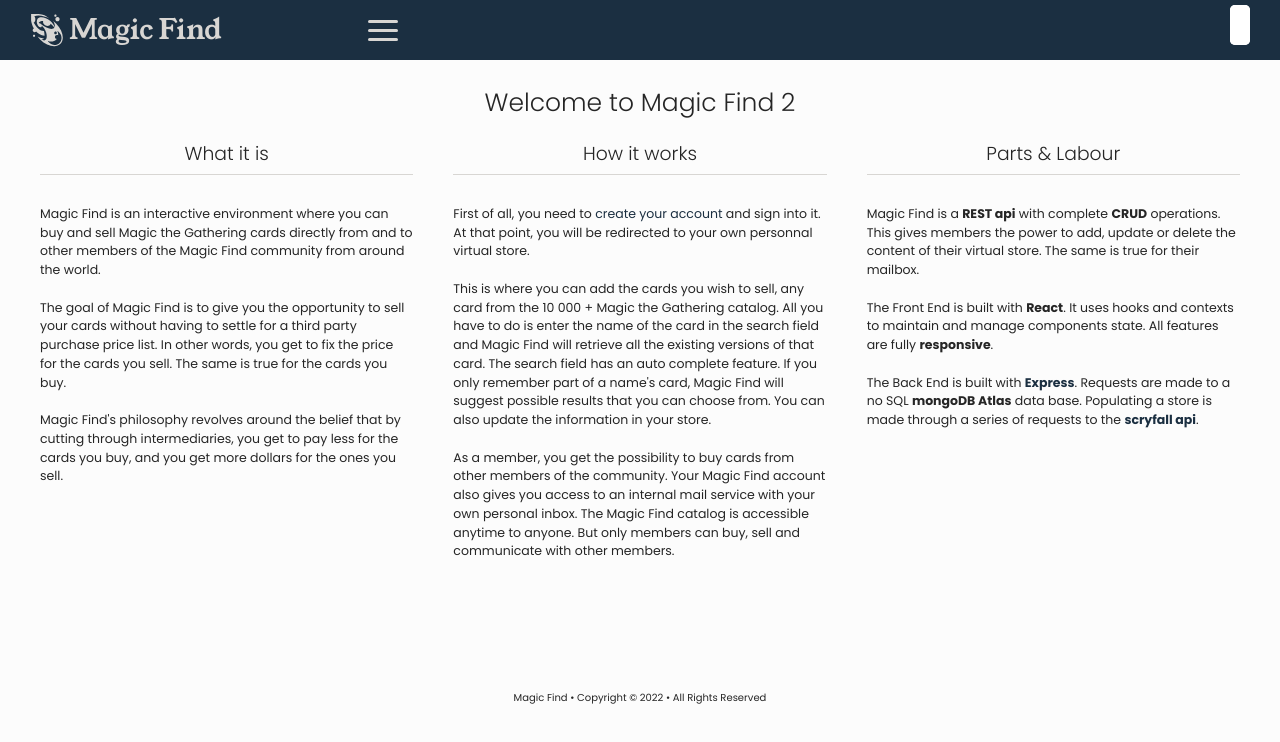
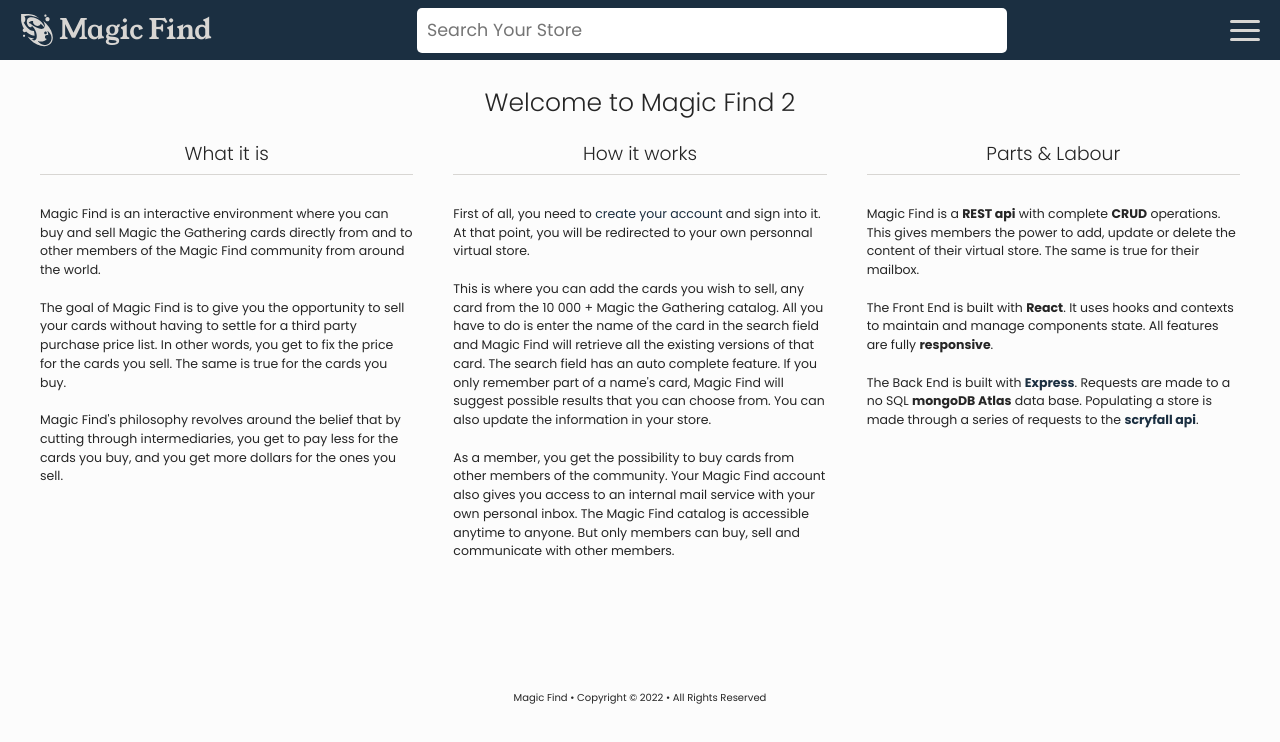
Before and after one commit to rocketxl5/magicfind-client, a React (Create React App) app: page / in a window 1280 px wide. Shown: the top 742 px of the page. Built offline with nearby package versions, Linux system fonts and the light colour scheme.

Commit message:
Header Navigation etc

```diff
--- a/src/components/layout/Header.js
+++ b/src/components/layout/Header.js
@@ -11,12 +11,11 @@ const Header = () => {
   // Check if browser is firefox
   useEffect(() => {
     setIsFirefox(window.navigator.userAgent.includes('Firefox'));
-    // setInnerWidth(window.innerWidth);
   }, []);
 
   // Handle search bar and menu animation for mobile @ width < 725px
   const handleClick = (e) => {
-    // document.querySelector('.search-bar').style.transition = "all 0.1s ease";
+
     // Close menu when click on nav links or logo
     if (e.target.classList.contains('nav-link') || e.target.classList.contains('logo-btn')) {
       // Uncheck checkbox to close mobile menu
--- a/src/components/layout/Navbar.js
+++ b/src/components/layout/Navbar.js
@@ -31,7 +31,6 @@ function Navbar({ isFirefox }) {
             <input type="checkbox" id="mobile-nav" className="mobile-nav" onChange={handleChange} />
             <nav>
                 <section className="left-side-nav">
-                    <SearchBar />
                     {/*************************************************
                      /*  SearchBtn icon mobile only @ screen < 725px
                      /*  Has a label linked to mobile-nav checkbox
--- a/src/components/layout/navbtn/HamburgerBtn.js
+++ b/src/components/layout/navbtn/HamburgerBtn.js
@@ -2,11 +2,11 @@ import React from 'react';
 
 const HamburgerBtn = () => {
     return (
-        <div>
-            <label htmlFor="mobile-nav" className="mobile-nav-label nav-btn hamburger-btn">
-                <span></span>
-            </label>
-        </div>
+
+        <label htmlFor="mobile-nav" className="nav-btn hamburger-btn mobile-nav-label ">
+            <span></span>
+        </label>
+
     )
 }
 
--- a/src/components/layout/navbtn/LogoBtn.js
+++ b/src/components/layout/navbtn/LogoBtn.js
@@ -5,8 +5,8 @@ import styled from 'styled-components';
 
 const LogoBtn = () => {
   return (
-    <Logo>
-      <Anchor className="nav-btn logo-btn" to="/" title="Magic Find logo">
+    <Logo className="logo-btn">
+      <Anchor to="/" title="Magic Find logo">
         <SVG>
           <GiWaterBolt />
         </SVG>
@@ -23,7 +23,6 @@ const Logo = styled.div`
 height: inherit;
 display: flex;
 align-items: center;
-// width: 100%;
 
 &:hover {
   cursor: pointer;
@@ -32,7 +31,6 @@ align-items: center;
 const Anchor = styled(Link)`
 display: flex;
 align-items: center;
- height: inherit;
 `;
 
 
@@ -41,7 +39,6 @@ display: inline-block;
 svg {
   font-size: 3.4rem;
   display: block;
-  color: #d8d6d3;
 }
 `
 
--- a/src/components/layout/navbtn/SearchBtn.js
+++ b/src/components/layout/navbtn/SearchBtn.js
@@ -4,24 +4,22 @@ import styled from 'styled-components';
 
 const SearchBtn = () => {
     return (
-        <Search>
-            <Label htmlFor="mobile-nav" className="nav-btn search-btn">
-                <FiSearch className="nav-icon" size={28} title="Search Catalog" />
-            </Label>
-        </Search>
-    )
+        <Label htmlFor="mobile-nav" className="nav-btn search-btn search-nav-label">
+            <FiSearch className="nav-icon" size={28} title="Search Catalog" />
+        </Label>
+    );
 }
-
-const Search = styled.div`
-
-`;
-
 const Label = styled.label`
 &:hover {
     cursor: pointer;
 }
-    svg {
-        display: block;
+svg {
+    display: block;
+
+    @media (width >= 725px) {
+        display: none;
     }
+}
+
 `;
 export default SearchBtn;
--- a/src/css/form.css
+++ b/src/css/form.css
@@ -105,7 +105,6 @@ input:-webkit-autofill:active{
     width: calc(100% - var(--size-1));
     margin-left: auto;
     border-radius: 5px;
-
     color: var(--clr-dark);
     font-size: var(--fs-150);
     /* transition: 0.2s ease-in; */
--- a/src/css/media-queries.css
+++ b/src/css/media-queries.css
@@ -10,7 +10,7 @@
 }
 
 
-@media screen and (width >= 725px) {
+@media screen and (width >= 775px) {
     .spinner {
         min-height: fit-content;
     }
@@ -21,10 +21,9 @@
 
     .main-header {
         display: grid;
-        grid-template-columns: 1fr 3fr;
+        grid-template-columns: 1fr 3fr 1fr;
         min-height: var(--header-height-wide);
-        padding-inline: var(--size-3);
-        gap: var(--size-3);
+        padding-inline: var(--size-2);
     }
 
     .section-content {
@@ -32,12 +31,55 @@
         align-items: flex-start;
     }
 
-    .navbar {
-        /* display: grid; */
-        /* grid-template-columns: 1; */
+    .search-bar {
+        position: static;
+        min-height: var(--header-height-wide);
+        width: clamp(20rem, 60rem, 100%);
+        margin-left: auto;
+    }
+
+    .search-form {
+        width: 100%;
+        margin-block: 0;
+        background-color: var(--clr-blue);
+        border-radius: 0;
+    }
+
+    .search-field {
+        margin-inline: 0;
+        font-size: var(--fs-175);
+        min-height: 4.5rem;
+        padding-inline: var(--size-1);
+        margin-block: 0.75rem;
+        margin-inline: auto;
+    }
+
+    .search-form .search-field::placeholder {
+        font-size: var(--fs-175);
     }
 
     /* site menu left property is pushed top a 100% (off screen) */
+
+    /* Hamburger */
+    .mobile-nav-label {
+        /* display: none; */
+    }
+
+    .logo-btn {
+        margin-inline-end: var(--size-2);
+    }
+
+    .nav-btn svg {
+        transform: scale(1.1);
+        /* width: calc(2 * var(--size-4)); */
+    }
+
+    nav .left-side-nav {
+        display: flex;
+        justify-content: right;
+        gap: 2rem;
+    }
+
     nav .right-side-nav ul {
         inset: var(--header-height-wide) 0 0 100%;
     }
@@ -46,35 +88,9 @@
         display: inline-block;
     }
 
-    nav .search-btn {
+    nav .search-btn * {
         display: none;
     }
-
-    .search-form {
-        position: static;
-        max-width: 50rem;
-    }
-
-    .search-form .search-field {
-        min-height: 4rem;
-        margin-inline: 0;
-        font-size: var(--fs-175);
-        padding-inline: var(--size-1);
-
-    }
-
-    .search-form .search-field::placeholder {
-        font-size: var(--fs-150);
-    }
-
-    .search-nav-label {
-        display: none;
-    }
-
-    .mobile-nav-label {
-        /* display: none; */
-    }
-
 
     .footer {
         min-height: var(--header-height--wide);
--- a/src/css/navbar.css
+++ b/src/css/navbar.css
@@ -1,9 +1,10 @@
 /* Navigation */
-.navbar {
-    /* position: relative; */
-    /* display: flex;
-    align-self: center; */
+.logo-btn * {
+    color: var(--clr-grey);
+}
 
+.nav-btn {
+    cursor: pointer;
 }
 
 .nav-btn * {
@@ -53,12 +54,8 @@ nav .right-side-nav .nav-link {
 }
 
 
-.nav-btn {
+.nav-btn * {
     color: var(--clr-grey);
-}
-
-.nav-btn:hover {
-    cursor: pointer;
 }
 
 #mobile-nav {
@@ -71,7 +68,6 @@ nav .right-side-nav .nav-link {
     align-items: center;
     width: var(--size-3);
     min-height: 2em;
-    /* padding-block: 1em; */
     cursor: pointer;
 }
 
```
